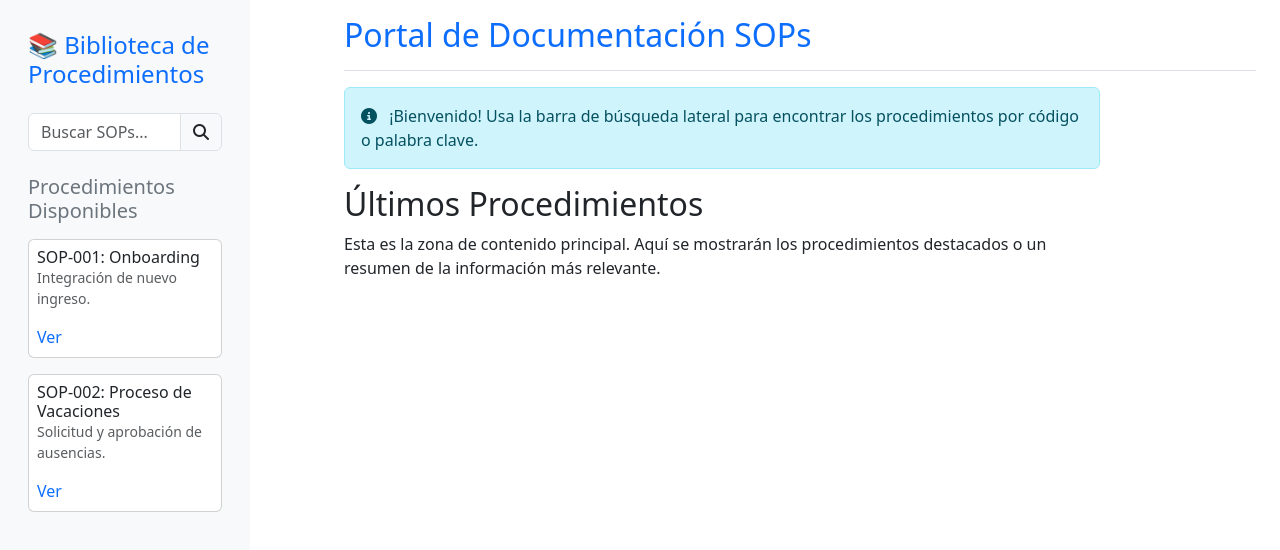
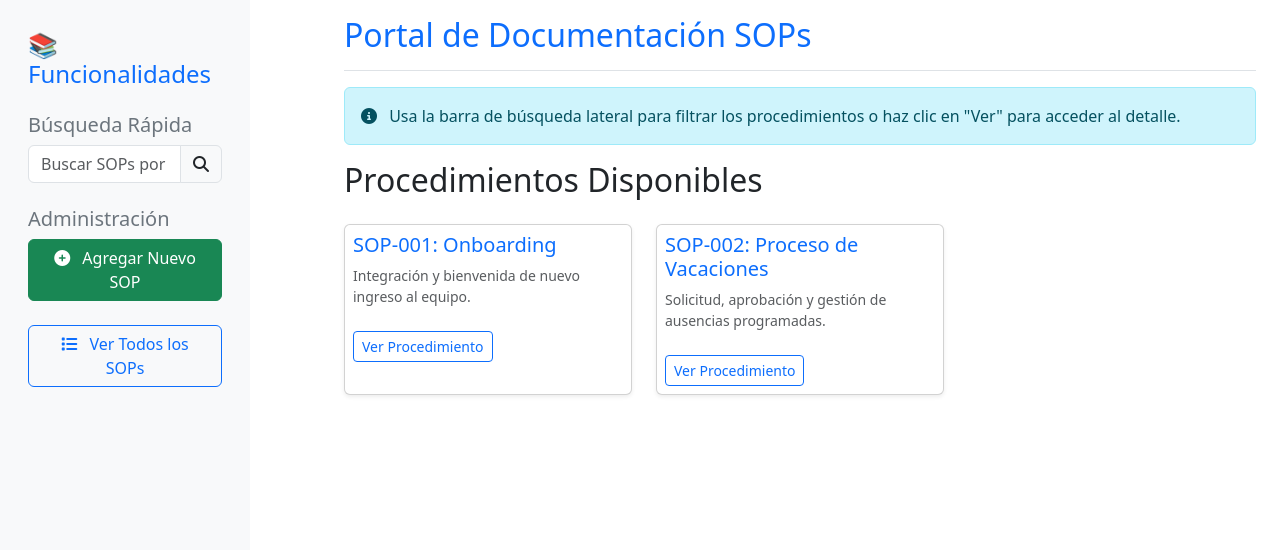
Before and after one commit to YSAD-52/SOPs, a plain HTML site: page index.html in a window 1280 px wide. Drawn offline with nearby package versions, Linux system fonts and the light colour scheme.

```diff
--- a/css/styles.css
+++ b/css/styles.css
@@ -87,3 +87,8 @@
 .stretched-link {
     text-decoration: none; /* Quitar el subrayado del enlace */
 }
+
+/* Nuevo estilo para las tarjetas en la sección principal */
+#main-content .card-body {
+    position: relative; /* Necesario para que stretched-link funcione correctamente */
+}
--- a/index.html
+++ b/index.html
@@ -19,35 +19,23 @@
 
             <nav id="sidebar" class="bg-light sidebar-collapsed col-12 col-md-3">
                 <div class="p-3">
-                    <h4 class="mb-4 text-primary">📚 Biblioteca de Procedimientos</h4>
+                    <h4 class="mb-4 text-primary">📚 Funcionalidades</h4>
 
+                    <h5 class="mt-4 mb-2 text-secondary">Búsqueda Rápida</h5>
                     <div class="input-group mb-4">
-                        <input type="text" class="form-control" id="searchInput" placeholder="Buscar SOPs...">
+                        <input type="text" class="form-control" id="searchInput" placeholder="Buscar SOPs por palabra clave...">
                         <span class="input-group-text"><i class="fas fa-search"></i></span>
                     </div>
 
-                    <h5 class="mt-4 mb-3 text-secondary">Procedimientos Disponibles</h5>
+                    <h5 class="mt-4 mb-2 text-secondary">Administración</h5>
+                    <button class="btn btn-success w-100 mb-4">
+                        <i class="fas fa-plus-circle me-2"></i> Agregar Nuevo SOP
+                    </button>
 
-                    <div id="sopList">
+                    <a href="index.html" class="btn btn-outline-primary w-100">
+                        <i class="fas fa-list me-2"></i> Ver Todos los SOPs
+                    </a>
 
-                        <div class="card mb-3 sop-item" data-search-term="sop-001 onboarding nuevo ingreso bienvenida recursos humanos">
-                            <div class="card-body p-2">
-                                <h6 class="card-title mb-0">SOP-001: Onboarding</h6>
-                                <p class="card-text small text-muted">Integración de nuevo ingreso.</p>
-                                <a href="sops/plantilla-sop.html" class="stretched-link">Ver</a>
-                            </div>
-                        </div>
-
-                        <div class="card mb-3 sop-item" data-search-term="sop-002 vacaciones ausencias permiso descanso rh">
-                            <div class="card-body p-2">
-                                <h6 class="card-title mb-0">SOP-002: Proceso de Vacaciones</h6>
-                                <p class="card-text small text-muted">Solicitud y aprobación de ausencias.</p>
-                                <a href="sops/plantilla-sop.html" class="stretched-link">Ver</a>
-                            </div>
-                        </div>
-
-                        <p id="noResults" class="text-center text-muted mt-4" style="display: none;">No se encontraron resultados.</p>
-                    </div>
                 </div>
             </nav>
 
@@ -57,15 +45,40 @@
                 </div>
 
                 <div class="row">
-                    <div class="col-lg-10">
+                    <div class="col-lg-12">
                         <div class="alert alert-info" role="alert">
-                            <i class="fas fa-info-circle me-2"></i> ¡Bienvenido! Usa la barra de búsqueda lateral para encontrar los procedimientos por código o palabra clave.
+                            <i class="fas fa-info-circle me-2"></i> Usa la barra de búsqueda lateral para filtrar los procedimientos o haz clic en "Ver" para acceder al detalle.
                         </div>
 
-                        <h2>Últimos Procedimientos</h2>
-                        <p>Esta es la zona de contenido principal. Aquí se mostrarán los procedimientos destacados o un resumen de la información más relevante.</p>
+                        <h2 class="mb-4">Procedimientos Disponibles</h2>
 
-                        </div>
+                        <div class="row" id="sopList">
+
+                            <div class="col-lg-4 col-md-6 mb-4 sop-item" data-search-term="sop-001 onboarding nuevo ingreso bienvenida recursos humanos">
+                                <div class="card h-100 shadow-sm">
+                                    <div class="card-body">
+                                        <h5 class="card-title text-primary">SOP-001: Onboarding</h5>
+                                        <p class="card-text small text-muted">Integración y bienvenida de nuevo ingreso al equipo.</p>
+                                        <a href="sops/plantilla-sop.html" class="btn btn-sm btn-outline-primary mt-2 stretched-link">Ver Procedimiento</a>
+                                    </div>
+                                </div>
+                            </div>
+
+                            <div class="col-lg-4 col-md-6 mb-4 sop-item" data-search-term="sop-002 vacaciones ausencias permiso descanso rh">
+                                <div class="card h-100 shadow-sm">
+                                    <div class="card-body">
+                                        <h5 class="card-title text-primary">SOP-002: Proceso de Vacaciones</h5>
+                                        <p class="card-text small text-muted">Solicitud, aprobación y gestión de ausencias programadas.</p>
+                                        <a href="sops/plantilla-sop.html" class="btn btn-sm btn-outline-primary mt-2 stretched-link">Ver Procedimiento</a>
+                                    </div>
+                                </div>
+                            </div>
+
+                            <div class="col-12">
+                                <p id="noResults" class="text-center text-muted mt-5" style="display: none;">No se encontraron SOPs que coincidan con su búsqueda.</p>
+                            </div>
+
+                        </div> </div>
                 </div>
             </main>
         </div>
```
